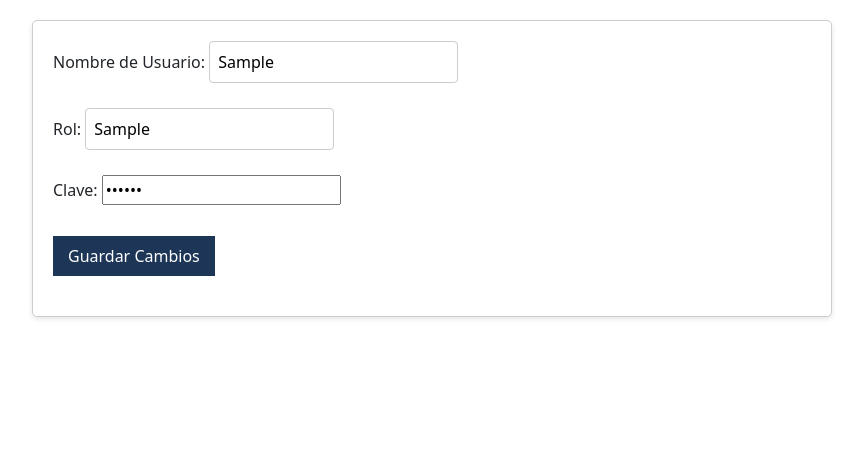
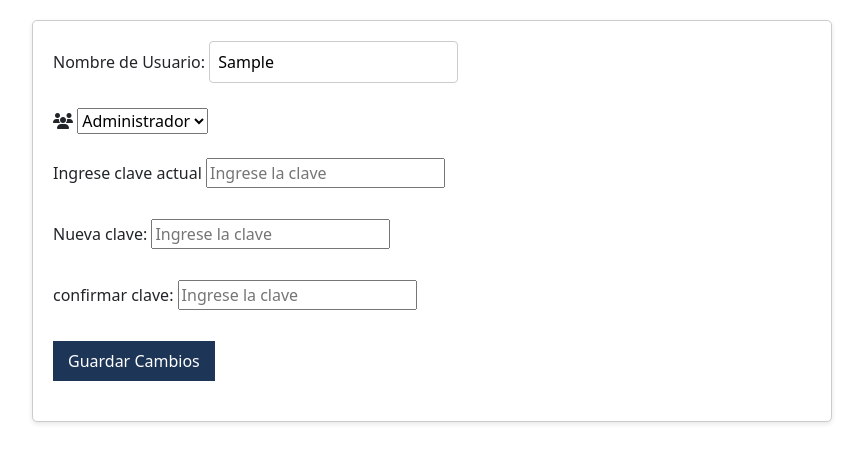
Before and after one commit to jperezgtdev/umgsjpdevwebg2sisfacturador, a CodeIgniter app: page /database/index.php/consultausuariocontroller/obtenerDatos/1 in a window 1280 px wide. Shown: the part 76-539 px from the top of the page, without its empty margins (208-1071 px from the left). Run offline with CodeIgniter, Linux system fonts and the light colour scheme; tables that the repository leaves empty or names only in its code hold one stand-in row (values such as "Sample post").

Commit message:
agregando el filtro de buscar, el actualizado y encriptado de claves

```diff
--- a/application/controllers/ConsultaUsuarioController.php
+++ b/application/controllers/ConsultaUsuarioController.php
@@ -9,8 +9,15 @@ class ConsultaUsuarioController extends CI_Controller {
         $this->load->model('modeloconsulta');
         //$this->load->helper('url'); // Carga el URL helper
     }
+
     public function index() {
         $data['prueba_data'] = $this->modeloconsulta->getUsuarioData();
+        $this->load->view('usuario/consulta', $data);
+    }
+
+    public function buscarPorNombre() {
+        $nombre = $this->input->post('firstName');
+        $data['prueba_data'] = $this->modeloconsulta->getUsuariosPorNombre($nombre);
         $this->load->view('usuario/consulta', $data);
     }
 
@@ -28,18 +35,45 @@ class ConsultaUsuarioController extends CI_Controller {
         // Obtener los datos del formulario
         $nuevoUsuario = $this->input->post('editUsuario');
         $nuevoRol = $this->input->post('editRol');
-        $nuevaClave = $this->input->post('editClave');
+        $claveIngresado = $this->input->post('claveIngresado');
+        $editClave = $this->input->post('editClave');
+        $confirmarClave = $this->input->post('confirmarClave');
 
-        // Actualizar el usuario en la tabla usuario
-        $this->modeloconsulta->actualizarUsuario($id_usuario, $nuevoUsuario, $nuevaClave);
+        // Obtener la clave actual almacenada en el hidden
+        $claveActual = $this->input->post('clave');
 
-        // Actualizar el rol en la tabla rol (si lo deseas)
-        $this->modeloconsulta->actualizarRol($id_usuario, $nuevoRol);
+        // Verificar si la claveIngresado está vacío
+        if (empty($claveIngresado)) {
+            // Si el campo claveIngresado está vacío, mantener la clave actual sin encriptar
+            $claveEncriptada = $claveActual;
+        } else {
+            // Verificar si la clave ingresada coincide con la clave almacenada en el hidden
+            if (md5($claveIngresado) !== $claveActual) {
+                // La clave ingresada no coincide con la clave almacenada, maneja el error según tus requerimientos
+                return redirect($referer);
+            }
+
+            // Verificar si la nueva clave y la confirmación coinciden
+            if ($editClave !== $confirmarClave) {
+                // Las contraseñas no coinciden, maneja el error según tus requerimientos
+                return redirect($referer);
+            }
+
+            // Convertir la nueva clave en MD5 antes de almacenarla en la base de datos
+            $claveEncriptada = md5($editClave);
+        }
+
+        $id_rol = ($nuevoRol === "administrador") ? 1 : 2;
+
+        // Actualizar el usuario en la tabla usuario con la nueva clave encriptada
+        $this->modeloconsulta->actualizarUsuario($id_usuario, $id_rol, $nuevoUsuario, $claveEncriptada);
 
         // Redireccionar a la página de consulta o a donde desees
         return redirect('DashboardController');
     }
 
 
+
+
 }
 ?>
--- a/application/models/modeloconsulta.php
+++ b/application/models/modeloconsulta.php
@@ -4,7 +4,6 @@ defined('BASEPATH') OR exit('No direct script access allowed');
 class modeloconsulta extends CI_Model {
 
     public function getUsuarioData() {
-        // Realizar la consulta para obtener los datos de la tabla "Usuario" junto con el nombre de rol
         $this->db->select('u.id_usuario, u.usuario, r.rol, u.clave ');
         $this->db->from('usuario u');
         $this->db->join('rol r', 'u.id_rol = r.id_rol');
@@ -18,12 +17,26 @@ class modeloconsulta extends CI_Model {
         }
     }
 
+    public function getUsuariosPorNombre($nombre) {
+        $this->db->select('u.id_usuario, u.usuario, r.rol, u.clave ');
+        $this->db->from('usuario u');
+        $this->db->join('rol r', 'u.id_rol = r.id_rol');
+        $this->db->like('u.usuario', $nombre); // Filtrar por nombre de usuario
+        $query = $this->db->get();
+
+        // Verificar si hay datos
+        if ($query->num_rows() > 0) {
+            return $query->result(); // Devolver un array con los resultados
+        } else {
+            return array(); // Devolver un array vacío si no hay datos
+        }
+    }
+
 
     public function obtenerUsuarioPorId($idUsuario) {
         // Realizar la consulta para obtener los datos del usuario por su ID
-        $this->db->select('u.id_usuario, u.usuario, r.rol,u.clave   ');
+        $this->db->select('u.id_usuario, u.usuario, u.id_rol,u.clave');
         $this->db->from('usuario u');
-        $this->db->join('rol r', 'u.id_rol = r.id_rol');
         $this->db->where('u.id_usuario', $idUsuario);
         $query = $this->db->get();
 
@@ -35,9 +48,10 @@ class modeloconsulta extends CI_Model {
         }
     }
 
-    public function actualizarUsuario($idUsuario, $nuevoUsuario, $nuevaClave) {
+    public function actualizarUsuario($idUsuario, $nuevoRol, $nuevoUsuario, $nuevaClave) {
         // Crear un arreglo con los datos a actualizar
         $datosActualizados = array(
+            'id_rol' => $nuevoRol,
             'usuario' => $nuevoUsuario,
             'clave' => $nuevaClave
             // Agrega aquí otros campos que desees actualizar en la tabla usuario
@@ -49,27 +63,4 @@ class modeloconsulta extends CI_Model {
     }
 
 
-
-
-
-    public function actualizarRol($idUsuario, $nuevoRol) {
-        // Crear un arreglo con los datos a actualizar en la tabla rol
-        $datosActualizados = array(
-            'rol' => $nuevoRol
-            // Agrega aquí otros campos que desees actualizar en la tabla rol
-        );
-
-        // Realizar la actualización en la base de datos
-        $this->db->where('id_rol', $idUsuario); // Usar el campo 'id_rol' en lugar de 'id_usuario'
-        $this->db->update('rol', $datosActualizados);
-    }
-
-
-
-
-
-
-
-
-
 }
--- a/application/views/usuario/actualizar.php
+++ b/application/views/usuario/actualizar.php
@@ -21,13 +21,28 @@
                 </div>
                 <br>
                 <div>
-                    <label for="editRol">Rol:</label>
-                    <input type="text" id="editRol" name="editRol" value="<?php echo $usuario->rol; ?>" placeholder="Ingrese el rol del usuario">
+                    <i id="icon-select" class="fa-solid fa-users"></i>
+                    <select id="editRol" name="editRol" required>
+                        <option disabled>elija un rol</option>
+                        <option value="administrador" <?php if ($usuario->id_rol == 1) echo 'selected'; ?>>Administrador</option>
+                        <option value="usuario" <?php if ($usuario->id_rol == 2) echo 'selected'; ?>>Usuario</option>
+                    </select>
                 </div>
                 <br>
                 <div>
-                    <label for="editClave">Clave:</label>
-                    <input type="password" id="editClave" name="editClave" value="<?php echo $usuario->clave; ?>" placeholder="Ingrese la clave">
+                    <label for="editClave">Ingrese clave actual</label>
+                    <input type="password" id="claveIngresado" name="claveIngresado" placeholder="Ingrese la clave">
+                    <input id="clave" name="clave" type="hidden" value="<?php echo $usuario->clave; ?>" />
+                </div>
+                <br>
+                <div>
+                    <label for="editClave">Nueva clave:</label>
+                    <input type="password" id="editClave" name="editClave" placeholder="Ingrese la clave">
+                </div>
+                <br>
+                <div>
+                    <label for="editClave">confirmar clave: </label>
+                    <input type="password" id="confirmarClave" name="confirmarClave" placeholder="Ingrese la clave">
                 </div>
                 <br>
                 <button type="submit">Guardar Cambios</button>
--- a/application/views/usuario/consulta.php
+++ b/application/views/usuario/consulta.php
@@ -10,11 +10,12 @@
 </head>
 
 <body>
+    <?php $this->load->view('navbar'); ?>
     <header>
         <h1>Consulta de Usuarios</h1>
     </header>
     <main>
-        <form class="form-group" action="" method="post">
+        <form class="form-group" action="<?= site_url('ConsultaUsuarioController/buscarPorNombre'); ?>" method="post">
             <label for="firstName">Nombre:</label>
             <input type="text" id="firstName" name="firstName" placeholder="Ingrese el nombre">
             <button type="submit">Buscar</button>
```
